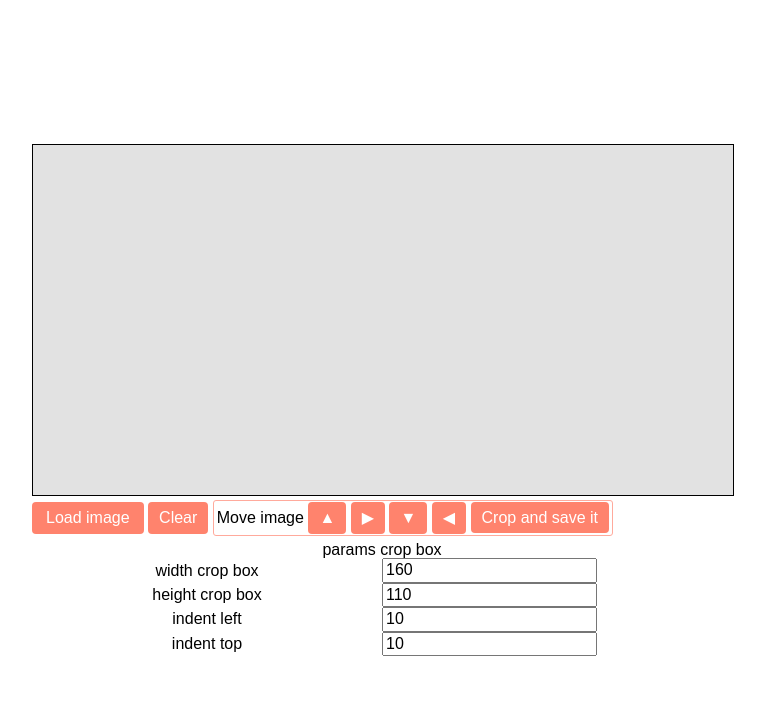
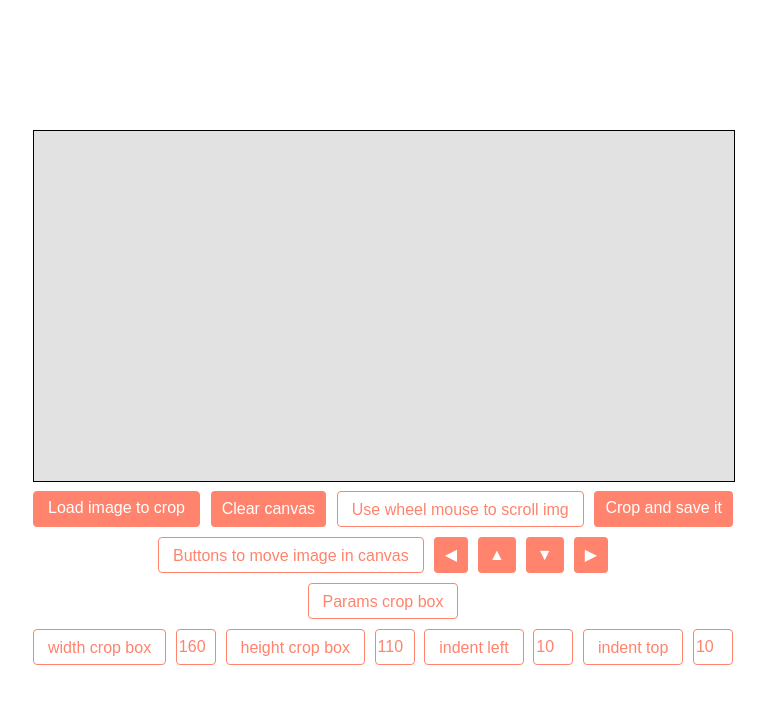
Before and after one commit to VingeB0/crop-js, a website: page app/index.html in a window 1280 px wide. Shown: the whole page, without its empty margins (257-1023 px from the left). Drawn offline with Linux system fonts and the light colour scheme.

Commit message:
fix strokeRect befire crop

```diff
--- a/app/index.html
+++ b/app/index.html
@@ -7,31 +7,37 @@
 	<link rel="stylesheet" href="css/index.css">
 </head>
 <body>
-	<div class="wrap-crop-img">
-		<canvas id="crop-img" class="crop-img"></canvas>
-			<div class="crop-img-controls"></div>
-			<input id="loadImg" class="loadImg" type="file" name="file">
-			<label for="loadImg" title="load img to crop">Load image</label>
-			<button id="Clear" class="btn">Clear</button>
-			<div class="moveImage">
-				<span>Move image</span>
-				<button id="moveTop" class="btn" title="move img top 10px">&#9650;</button>
-				<button id="moveRight" class="btn" title="move img right 10px">&#9654;</button>
-				<button id="moveBottom" class="btn" title="move img bottom 10px">&#9660;</button>
-				<button id="moveLeft" class="btn" title="move img left 10px">&#9664;</button>
+	<div class="crop-img-wrapper">
+		<canvas id="mainCanvas" class="crop-img"></canvas>
+		<div class="crop-img__controls">
+			<div class="crop-img__row">
+				<input id="loadImg" class="loadImg" type="file" name="file">
+				<label for="loadImg" title="load img to crop">Load image to crop</label>
+				<button id="Clear" class="btn" title="clear canvas">Clear canvas</button>
+				<label>Use wheel mouse to scroll img</label>
 				<a id="cropAndSave" class="btn" title="crop and save">Crop and save it</a>
 			</div>
-			<div class="resizeCropBox">
-				<span>params crop box</span>
+			<div class="crop-img__row crop-img__row--center">
+				<label>Buttons to move image in canvas</label>
+				<button id="moveLeft" class="btn" title="move img left 10px">&#9664;</button>
+				<button id="moveTop" class="btn" title="move img top 10px">&#9650;</button>
+				<button id="moveBottom" class="btn" title="move img bottom 10px">&#9660;</button>
+				<button id="moveRight" class="btn" title="move img right 10px">&#9654;</button>
+			</div>
+			<div class="crop-img__row crop-img__row--middle">
+				<label>Params crop box</label>
+			</div>
+			<div class="crop-img__row">
 				<label for="widthCropBox">width crop box</label>
-				<input id="widthCropBox" type="number" value="160">
+				<input id="widthCropBox" type="text" value="160">
 				<label for="widthCropBox">height crop box</label>
-				<input id="heightCropBox" type="number" value="110">
+				<input id="heightCropBox" type="text" value="110">
 				<label for="indentLeft">indent left</label>
-				<input id="indentLeft" type="number" value="10">
+				<input id="indentLeft" type="text" value="10">
 				<label for="indentTop">indent top</label>
-				<input id="indentTop" type="number" value="10">
+				<input id="indentTop" type="text" value="10">
 			</div>
+		</div>
 	</div>
 	<script src="js/common.js"></script>
 </body>
--- a/app/js/common.js
+++ b/app/js/common.js
@@ -1,6 +1,6 @@
 'use strict;'
 
-var canvas = document.querySelector('#crop-img');
+var canvas = document.querySelector('#mainCanvas');
 var ctx = canvas.getContext('2d');
 canvas.width = 700;
 canvas.height = 350;
@@ -10,7 +10,9 @@ inputLoadImg.addEventListener('change', loadImg);
 
 function loadImg(e) {
     var imgCanvas = new Image();
-    imgCanvas.src = URL.createObjectURL(e.target.files[0]);
+	imgCanvas.src = URL.createObjectURL(e.target.files[0]);
+	clearInterval(updateDraw);
+	clearCanvas();
 
     var x = 0;
     var y = 0;
@@ -121,7 +123,7 @@ function loadImg(e) {
     function drawCropBox(temp) {
         ctx.strokeStyle = colorRectStroke;
         ctx.strokeRect(valLCropBox, valTCropBox, valWCropBox, valHCropBox);
-        ctx.scale(1, 1);
+        ctx.scale(valScaleX, valScaleY);
     };
 
     var wCropBox = document.querySelector('#widthCropBox');
@@ -132,6 +134,8 @@ function loadImg(e) {
     var valHCropBox = 110;
     var valLCropBox = 10;
     var valTCropBox = 10;
+    var valScaleX = 1;
+    var valScaleY = 1;
     // 	var valHCropBox = hCropBox.value;
     // var valLCropBox = LCropBox.value;
     // var valTCropBox = TCropBox.value;
@@ -162,33 +166,40 @@ function loadImg(e) {
     };
 
 	var cropAndSave = document.querySelector('#cropAndSave');
-	cropAndSave.addEventListener('click', saveCropImg);
+	cropAndSave.addEventListener('click', function(){
+		// debugger;
+		draw();
+		saveCropImg();
+	});
 
 	function saveCropImg() {
 		var hiddenCanvas = document.createElement('canvas');
-		// // hiddenCanvas.style.display = 'none';
+		hiddenCanvas.style.display = 'none';
 		document.body.appendChild(hiddenCanvas);
 		hiddenCanvas.width = valWCropBox;
 		hiddenCanvas.height = valHCropBox;
 		var hiddenCtx = hiddenCanvas.getContext('2d');
-		colorRectStroke = 'rgba(0, 0, 0, 0)';
-		drawCropBox(colorRectStroke);
-		drawCropBox(colorRectStroke);
-
 		hiddenCtx.drawImage(canvas, valLCropBox, valTCropBox, valWCropBox, valHCropBox, 0, 0, hiddenCanvas.width, hiddenCanvas.height);
 		var hiddenData = hiddenCanvas.toDataURL("image/png").replace("image/png", "image");
 		cropAndSave.setAttribute('href', hiddenData);
 		cropAndSave.setAttribute('download', 'image.png');
-		// colorRectStroke = "#FF0000";
-		// drawCropBox(colorRectStroke);
-
+		colorRectStroke = "#FF0000";
+		drawCropBox(colorRectStroke);
 	};
 
-    canvas.addEventListener('mousewheel', function(event) {
+    // canvas.addEventListener('mousewheel', function(event, valScaleX, valScaleY) {
+    canvas.addEventListener('mousewheel', function(event, valScaleY) {
         event.preventDefault();
         var valueScale = event.wheelDelta / 120;
         var zoom = Math.exp(valueScale * 0.2);
-        ctx.scale(zoom, zoom);
+        clearCanvas();
+        valScaleY += zoom;
+        // valScaleX += zoom;
+        console.log(zoom);
+        // console.log(valScaleX);
+        console.log(valScaleY);
+        drawCropBox(valScaleY);
+        // ctx.scale(zoom, zoom);
       });
 
 	var isDrag = false;
--- a/app/sass/index.sass
+++ b/app/sass/index.sass
@@ -16,15 +16,42 @@ body
 	justify-content: center
 	align-items: center
 
-.wrap-crop-img
-	margin: 0
-	padding: 0
-
 .crop-img
 	display: block
 	margin-bottom: 4px
 	border: 1px solid #000
 	background-color: #e2e2e2
+	&-wrapper
+		margin: 0
+		padding: 0
+		max-width: 700px
+		width: 100%
+	&__row
+		padding: 5px 0
+		width: 100%
+		display: flex
+		flex-flow: row norwap
+		justify-content: space-between
+		a
+			text-decoration: none
+		label
+			padding: 10px 14px 8px
+			border-radius: 4px
+			border: 1px solid #FF836D
+			color: #FF836D
+			font: 16px/16px Arial, Tahoma, sans-serif
+		input
+			padding: 0 2px
+			border-radius: 4px
+			border: 1px solid #FF836D
+			color: #FF836D
+			transition: 0.3s all linear
+			width: 40px
+		&--middle
+			justify-content: center
+		&--center
+			margin: 0 auto
+			width: 450px
 
 .loadImg
 	opacity: 0
@@ -41,7 +68,7 @@ body
 			background-color: #FFAA9C
 
 .btn
-	padding: 7px 11px
+	padding: 9px 11px
 	border-radius: 4px
 	border: none
 	cursor: pointer
@@ -51,12 +78,6 @@ body
 	outline: none
 	&:hover
 		background-color: #FFAA9C
-
-.moveImage
-	display: inline-block
-	border: 1px solid #FFAA9C
-	padding: 1px 3px
-	border-radius: 3px
 
 .resizeCropBox
 	display: flex
```
Also changed, not shown: app/css/index.css.
